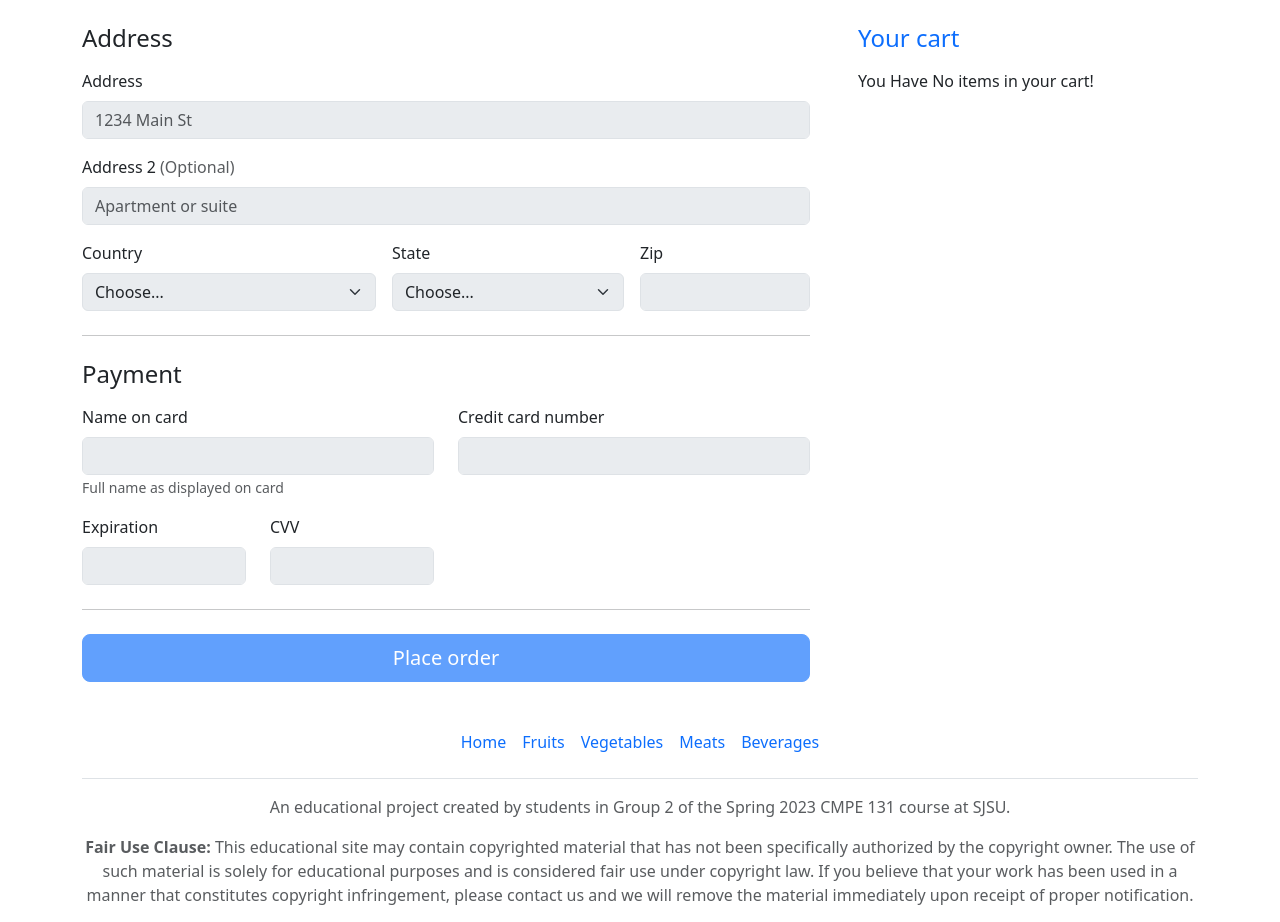
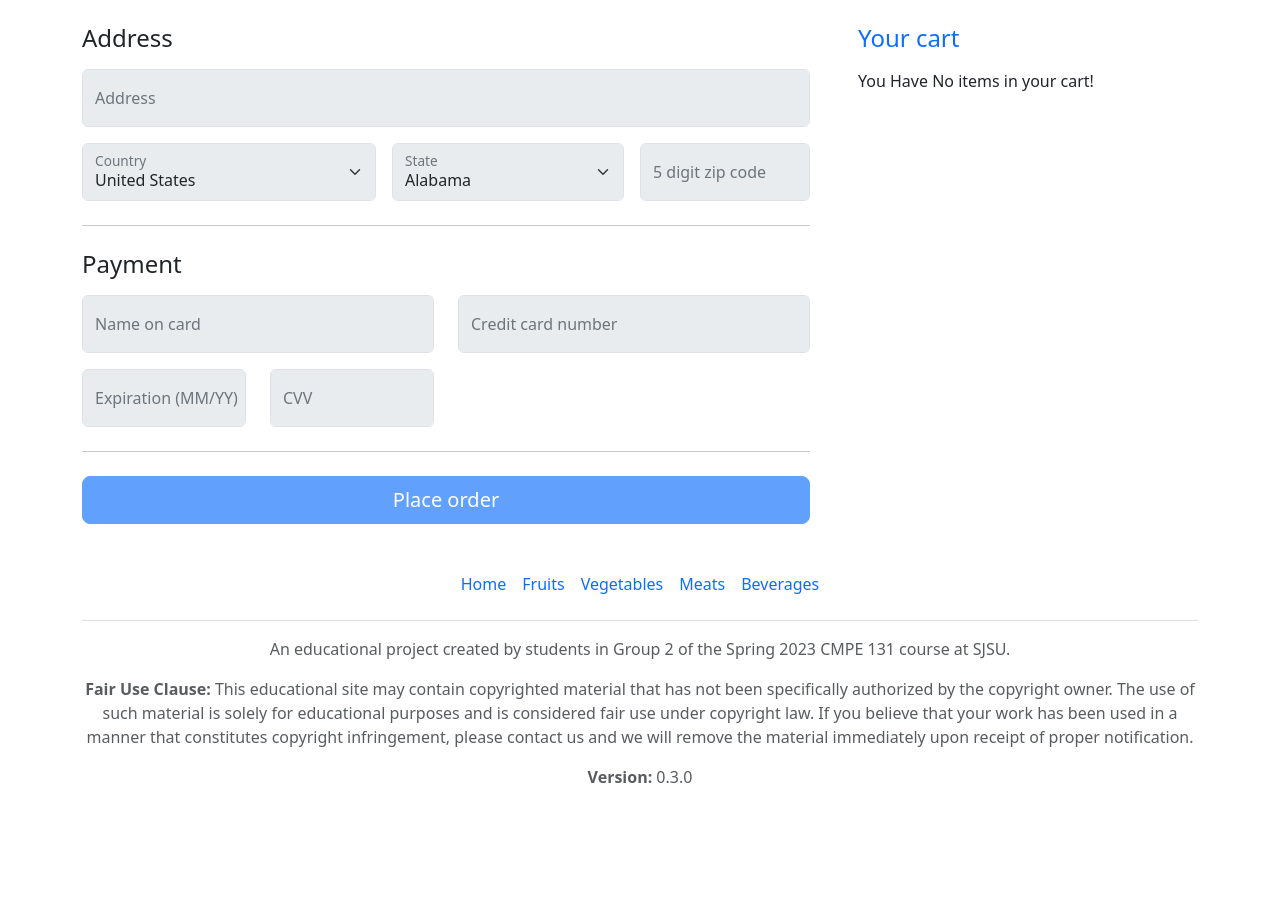
Before and after one commit to peltogle/cmpe131-team2, a Flask app: template flask_folder/templates/cart.html in a window 1280 px wide. Shown: the part 73-995 px from the top of the page. After the commit the page ends 856 px from the top, so only its background shows below. Run offline with Flask 3, Linux system fonts and the light colour scheme; the template is opened without the code that fills it, so the values that code supplies are empty; parts of the project's set-up code (start-up, migrations or seed data) failed here and were passed over.

Commit message:
Minor update to the major update

```diff
--- a/flask_folder/app.py
+++ b/flask_folder/app.py
@@ -29,7 +29,6 @@
 
 
 def fetch_state():
-    print(type(supabase.auth.get_session()))
     if supabase.auth.get_session() is None:
         # Logged out
         session['logged_in'] = False
@@ -280,17 +279,67 @@
             userItems.append(FoodItem(catalogInfo.get("name"), catalogInfo.get(
                 "price"), catalogInfo.get("weight"), session['local_items_dic'].get(key), catalogInfo.get("item_id")))
 
+        # Handle remove or checkout
         if request.method == 'POST':
-            itemId = request.form['itemId']
-            if not itemId:
-                flash('Id is required!')
+            """
+            # start placeOrder
+            #
+            [ ] TODO: Update stock (both ends)
+            [-] Place order
+            [-] Move order to orders catalog so that user can create a new order
+            [-] Redirect to orders page
+            #
+            # end placeOrder
+            """
+            if 'make_order' in request.form:
+                addressInput = request.form['addressInput']
+                countryInput = request.form['countryInput']
+                stateInput = request.form['stateInput']
+                zipInput = request.form['zipInput']
+                nameInput = request.form['nameInput']
+                ccNumberInput = request.form['ccNumberInput']
+                ccExpirationInput = request.form['ccExpirationInput']
+                ccCvvInput = request.form['ccCvvInput']
+                if not addressInput:
+                    flash("Address is required!")
+                elif not countryInput:
+                    flash("Country is required!")
+                elif not stateInput:
+                    flash("State is required!")
+                elif not zipInput:
+                    flash("ZIP code is required!")
+                elif not nameInput:
+                    flash("Name on card is required!")
+                elif not ccNumberInput:
+                    flash("Credit card number is required!")
+                elif not ccExpirationInput:
+                    flash("Credit card expiration is required!")
+                elif not ccCvvInput:
+                    flash("CVV is required!")
+                else:
+                    for key in session['local_items_dic']:
+                        catalogInfo = dict(supabase.table('catalog').select('*').eq('item_id', key).limit(1).execute())["data"][0]
+                        if catalogInfo.get("stock") < int(session['local_items_dic'].get(key)):
+                            session['local_items_dic'][key] = catalogInfo.get("stock")
+                        newStockAmount = catalogInfo.get("stock") - int(session['local_items_dic'][key])
+                        supabase.table("catalog").update({"stock": newStockAmount}).eq('item_id', key).execute()
+                    supabase.table('carts').update({"items": session['local_items_dic']}).eq('created_by', session['uid']).execute()
+                    fetch_and_calc_session(session['uid'])
+                    addressInfo = {'address': addressInput, 'country': countryInput, 'state': stateInput, 'zip': zipInput}
+                    ccInfo = {'name': nameInput, 'ccNumber': ccNumberInput, 'ccExpiration': ccExpirationInput, 'ccCvv': ccCvvInput}
+                    supabase.table('orders').insert({'user': session['uid'], 'items': session['local_items_dic'], 'total': session['total_cost'], 'shipping': session['shipping_cost'], 'address': addressInfo, 'cc info': ccInfo}).execute()
+                    supabase.table("carts").delete().eq("created_by", session['uid']).execute()
+                    return redirect(url_for('orders'))
             else:
-                for item in userItems:
-                    if item.itemId == itemId:
-                        userItems.remove(item)
-                removeItem(itemId)
-                return redirect(url_for('cart'))
-
+                itemId = request.form['itemId']
+                if not itemId:
+                    flash('Id is required!')
+                else:
+                    for item in userItems:
+                        if item.itemId == itemId:
+                            userItems.remove(item)
+                    removeItem(itemId)
+                    return redirect(url_for('cart'))
         return render_template('cart.html',
                                activePage="cart",
                                pageTitle="Cart",
@@ -306,23 +355,9 @@
 
 # -------------------------------------------------------------------------------------------------
 # TODO: handle bad input of forms (length, repeat user, wrong password, wrong email, etc)
-# TODO: add a banner that confirms user interaction or error (addition, can't add more, etc)
+# TODO: add a banner that confirms user interaction or error (addition, can't add more, order etc)
 # TODO: fix sessions some more to make it better
 # TODO: order page (technically optional)
-
-
-"""
-# start placeOrder
-#
-[ ] TODO: Update stock then place order, send order to orders catalog so that user can create a new order, clear cart catalog entry
-[ ] TODO: Redirect to orders page
-#
-# end placeOrder
-"""
-
-
-def placeOrder():
-    pass
 
 
 @app.route('/orders')
--- a/flask_folder/templates/cart.html
+++ b/flask_folder/templates/cart.html
@@ -35,46 +35,86 @@
     </div>
     <div class="col-md-7 col-lg-8">
       <h4 class="mb-3">Address</h4>
-      <form class="needs-validation" novalidate="">
-        <fieldset {{ 'disabled' if userItems|length == 0 }}>
+      <form method="post">
+        <fieldset {{ 'disabled' if userItems|length==0 }}>
           <div class="row g-3">
             <div class="col-12">
-              <label for="address" class="form-label">Address</label>
-              <input type="text" class="form-control" id="address" placeholder="1234 Main St" required="">
-              <div class="invalid-feedback">
-                Please enter your shipping address.
+              <div class="form-floating">
+                <input type="text" class="form-control" name="addressInput" maxlength="50" placeholder="Address"
+                  required>
+                <label for="addressInput">Address</label>
               </div>
             </div>
-            <div class="col-12">
-              <label for="address2" class="form-label">Address 2 <span
-                class="text-body-secondary">(Optional)</span></label>
-                <input type="text" class="form-control" id="address2" placeholder="Apartment or suite">
-              </div>
             <div class="col-md-5">
-                <label for="country" class="form-label">Country</label>
-                <select class="form-select" id="country" required="">
-                  <option value="">Choose...</option>
+              <div class="form-floating">
+                <select type="select" class="form-select form-control" name="countryInput" required>
                   <option>United States</option>
                 </select>
-                <div class="invalid-feedback">
-                  Please select a valid country.
+                <label for="countryInput">Country</label>
               </div>
             </div>
             <div class="col-md-4">
-                <label for="state" class="form-label">State</label>
-                <select class="form-select" id="state" required="">
-                  <option value="">Choose...</option>
-                  <option>California</option>
+              <div class="form-floating">
+                <select type="select" class="form-select form-control" name="stateInput" required>
+                  <option value="Alabama">Alabama</option>
+                  <option value="Alaska">Alaska</option>
+                  <option value="Arizona">Arizona</option>
+                  <option value="Arkansas">Arkansas</option>
+                  <option value="California">California</option>
+                  <option value="Colorado">Colorado</option>
+                  <option value="Connecticut">Connecticut</option>
+                  <option value="Delaware">Delaware</option>
+                  <option value="Florida">Florida</option>
+                  <option value="Georgia">Georgia</option>
+                  <option value="Hawaii">Hawaii</option>
+                  <option value="Idaho">Idaho</option>
+                  <option value="Illinois">Illinois</option>
+                  <option value="Indiana">Indiana</option>
+                  <option value="Iowa">Iowa</option>
+                  <option value="Kansas">Kansas</option>
+                  <option value="Kentucky">Kentucky</option>
+                  <option value="Louisiana">Louisiana</option>
+                  <option value="Maine">Maine</option>
+                  <option value="Maryland">Maryland</option>
+                  <option value="Massachusetts">Massachusetts</option>
+                  <option value="Michigan">Michigan</option>
+                  <option value="Minnesota">Minnesota</option>
+                  <option value="Mississippi">Mississippi</option>
+                  <option value="Missouri">Missouri</option>
+                  <option value="Montana">Montana</option>
+                  <option value="Nebraska">Nebraska</option>
+                  <option value="Nevada">Nevada</option>
+                  <option value="New Hampshire">New Hampshire</option>
+                  <option value="New Jersey">New Jersey</option>
+                  <option value="New Mexico">New Mexico</option>
+                  <option value="New York">New York</option>
+                  <option value="North Carolina">North Carolina</option>
+                  <option value="North Dakota">North Dakota</option>
+                  <option value="Ohio">Ohio</option>
+                  <option value="Oklahoma">Oklahoma</option>
+                  <option value="Oregon">Oregon</option>
+                  <option value="Pennsylvania">Pennsylvania</option>
+                  <option value="Rhode Island">Rhode Island</option>
+                  <option value="South Carolina">South Carolina</option>
+                  <option value="South Dakota">South Dakota</option>
+                  <option value="Tennessee">Tennessee</option>
+                  <option value="Texas">Texas</option>
+                  <option value="Utah">Utah</option>
+                  <option value="Vermont">Vermont</option>
+                  <option value="Virginia">Virginia</option>
+                  <option value="Washington">Washington</option>
+                  <option value="West Virginia">West Virginia</option>
+                  <option value="Wisconsin">Wisconsin</option>
+                  <option value="Wyoming">Wyoming</option>
                 </select>
-                <div class="invalid-feedback">
-                  Please provide a valid state.
+                <label for="stateInput">State</label>
               </div>
             </div>
             <div class="col-md-3">
-                <label for="zip" class="form-label">Zip</label>
-                <input type="text" class="form-control" id="zip" placeholder="" required="">
-                <div class="invalid-feedback">
-                  Zip code required.
+              <div class="form-floating">
+                <input type="text" class="form-control" name="zipInput" pattern="[0-9]{5}" minlength="5" maxlength="5"
+                  placeholder="5 digit zip code" required>
+                <label for="zipInput">5 digit zip code</label>
               </div>
             </div>
           </div>
@@ -82,37 +122,36 @@
           <h4 class="mb-3">Payment</h4>
           <div class="row gy-3">
             <div class="col-md-6">
-                <label for="cc-name" class="form-label">Name on card</label>
-                <input type="text" class="form-control" id="cc-name" placeholder="" required="">
-                <small class="text-body-secondary">Full name as displayed on card</small>
-                <div class="invalid-feedback">
-                  Name on card is required
+              <div class="form-floating">
+                <input type="text" class="form-control" name="nameInput" pattern="^[A-Za-z\s]+$" maxlength="50"
+                  placeholder="Name on card" required>
+                <label for="nameInput">Name on card</label>
               </div>
             </div>
             <div class="col-md-6">
-                <label for="cc-number" class="form-label">Credit card number</label>
-                <input type="text" class="form-control" id="cc-number" placeholder="" required="">
-                <div class="invalid-feedback">
-                  Credit card number is required
+              <div class="form-floating">
+                <input type="text" class="form-control" name="ccNumberInput" pattern="[0-9]{16}" minlength="16"
+                  maxlength="16" placeholder="Credit card number" required>
+                <label for="ccNumberInput">Credit card number</label>
               </div>
             </div>
             <div class="col-md-3">
-                <label for="cc-expiration" class="form-label">Expiration</label>
-                <input type="text" class="form-control" id="cc-expiration" placeholder="" required="">
-                <div class="invalid-feedback">
-                  Expiration date required
+              <div class="form-floating">
+                <input type="text" class="form-control" name="ccExpirationInput" pattern="(0[1-9]|1[0-2])\/(2[3-9]|[3-9]\d{2})"
+                  minlength="5" maxlength="5" placeholder="Expiration (MM/YY)" required>
+                <label for="ccExpirationInput">Expiration (MM/YY)</label>
               </div>
             </div>
             <div class="col-md-3">
-                <label for="cc-cvv" class="form-label">CVV</label>
-                <input type="text" class="form-control" id="cc-cvv" placeholder="" required="">
-                <div class="invalid-feedback">
-                  Security code required
+              <div class="form-floating">
+                <input type="text" class="form-control" name="ccCvvInput" pattern="[0-9]{3}" minlength="3" maxlength="3"
+                  placeholder="CVV" required>
+                <label for="ccCvvInput">CVV</label>
               </div>
             </div>
           </div>
           <hr class="my-4">
-            <button class="w-100 btn btn-primary btn-lg" type="submit">Place order</button>
+          <button class="w-100 btn btn-primary btn-lg" type="submit" name="make_order">Place order</button>
         </fieldset>
       </form>
     </div>
--- a/flask_folder/templates/components.html
+++ b/flask_folder/templates/components.html
@@ -31,6 +31,9 @@
     </ul>
     <div class="card-body">
         {% if activeSession %}
+            {% if stock == 0 %}
+            <button class="btn w-100 btn-danger" disabled>out of stock</button>
+            {% else %}
             <form method="post" class="text-center">
                 <div class="form-floating mb-3">
                     <input type="number" oninput="handleInput(this)" class="form-control" placeholder="Quantity" min="1" max="{{ stock }}" name="quantityNeeded" required>
@@ -39,6 +42,7 @@
                 <input type="hidden" name="itemNeeded" value="{{ itemId }}"></input>
                 <button class="btn w-100 btn-primary" type="submit">Add to cart</button>
             </form>
+            {% endif %}
         {% else %}
         <a type="button" class="btn w-100 btn-primary" href="{{ url_for('auth', type='signin') }}">Log in to buy</a>
         {% endif %}
```
Lines whose indentation alone changed are shown as unchanged.
